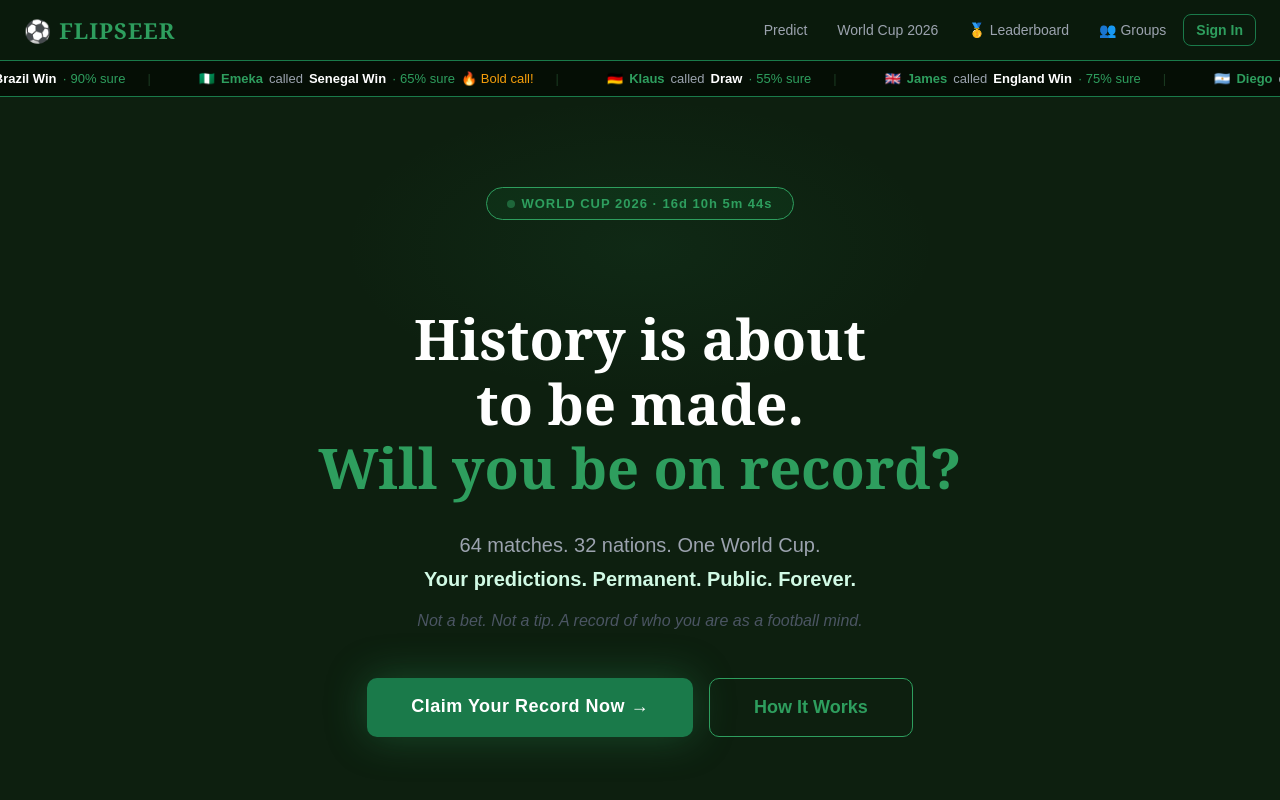
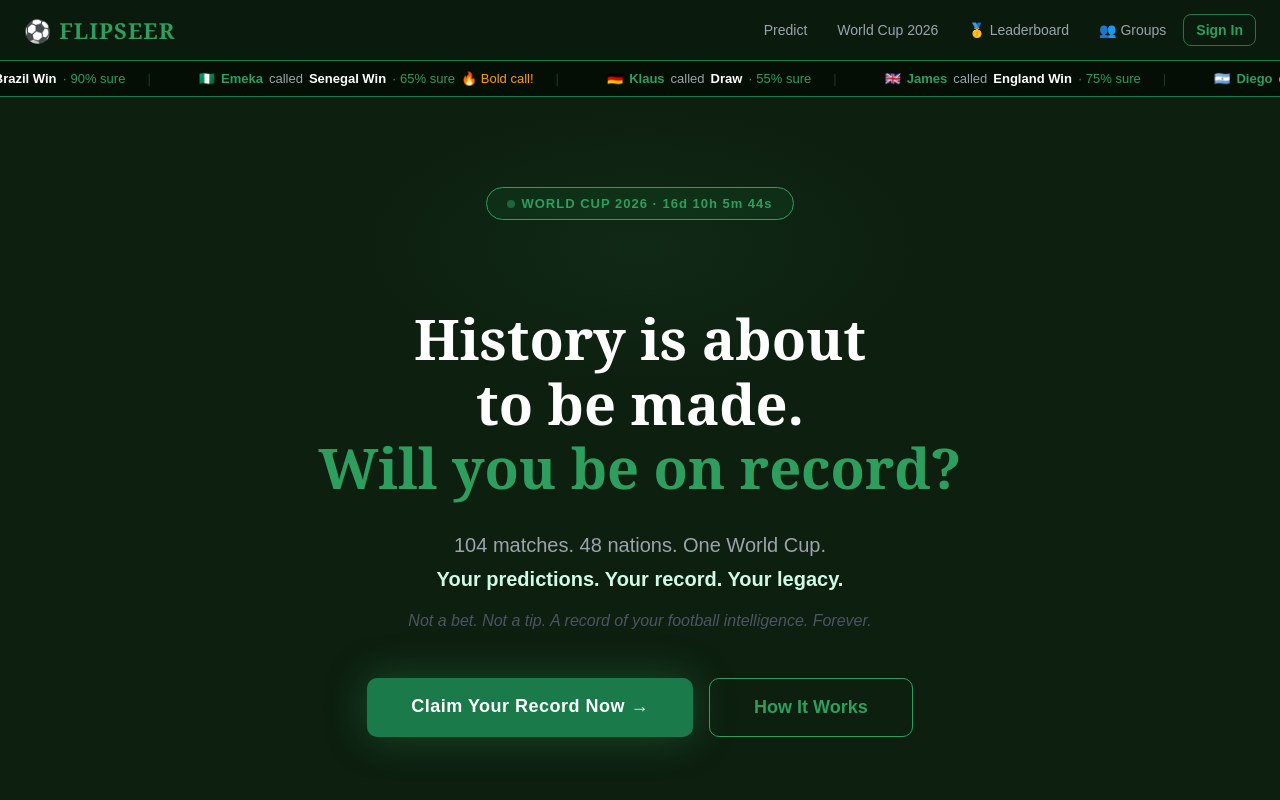
Before and after one commit to flipseer/flipseer, a Next.js app: page / in a window 1280 px wide. Shown: the top 800 px of the page. Built offline with nearby package versions, Linux system fonts and the light colour scheme; no server answers; the database is empty.

Commit message:
Update page.tsx

```diff
--- a/app/page.tsx
+++ b/app/page.tsx
@@ -201,12 +201,12 @@ export default function Home() {
         </h1>
 
         <p style={{ fontSize: '20px', color: '#9CA3AF', marginBottom: '12px', lineHeight: '1.7', maxWidth: '640px', margin: '0 auto 12px' }}>
-          64 matches. 32 nations. One World Cup.<br />
-          <strong style={{ color: '#D1FAE5' }}>Your predictions. Permanent. Public. Forever.</strong>
+          104 matches. 48 nations. One World Cup.<br />
+          <strong style={{ color: '#D1FAE5' }}>Your predictions. Your record. Your legacy.</strong>
         </p>
 
         <p style={{ fontSize: '16px', color: '#4B5563', marginBottom: '48px', fontStyle: 'italic' }}>
-          Not a bet. Not a tip. A record of who you are as a football mind.
+          Not a bet. Not a tip. A record of your football intelligence. Forever.
         </p>
 
         <div style={{ display: 'flex', gap: '16px', justifyContent: 'center', flexWrap: 'wrap', marginBottom: '64px' }}>
@@ -220,9 +220,9 @@ export default function Home() {
 
         <div style={{ display: 'flex', justifyContent: 'center', gap: '56px', flexWrap: 'wrap' }}>
           {[
-            { value: '64', label: 'Matches to Predict' },
-            { value: '32', label: 'Nations' },
-            { value: '0', label: 'Bets. Ever.' },
+            { value: '104', label: 'Matches to Predict' },
+            { value: '48', label: 'Nations' },
+            { value: '39', label: 'Days of Football' },
           ].map((stat, i) => (
             <div key={i} style={{ textAlign: 'center', animation: `countup 0.6s ease ${i * 0.2}s both` }}>
               <div style={{ fontSize: '40px', fontWeight: 'bold', color: '#2E9E5E', fontFamily: 'Georgia, serif' }}>{stat.value}</div>
@@ -386,7 +386,7 @@ export default function Home() {
         <a href="/auth" style={{ display: 'inline-block', backgroundColor: '#1A7A4A', color: 'white', padding: '20px 56px', borderRadius: '12px', textDecoration: 'none', fontSize: '20px', fontWeight: 'bold', boxShadow: '0 0 50px rgba(46,158,94,0.4)', letterSpacing: '0.5px' }}>
           Start Your Legacy Now →
         </a>
-        <p style={{ color: '#4B5563', fontSize: '13px', marginTop: '16px' }}>Free. No betting. No risk. Just football.</p>
+        <p style={{ color: '#4B5563', fontSize: '13px', marginTop: '16px' }}>Free to join. Always.</p>
       </section>
 
       <footer style={{ padding: '24px', textAlign: 'center', borderTop: '1px solid #1A3A1A' }}>
```
